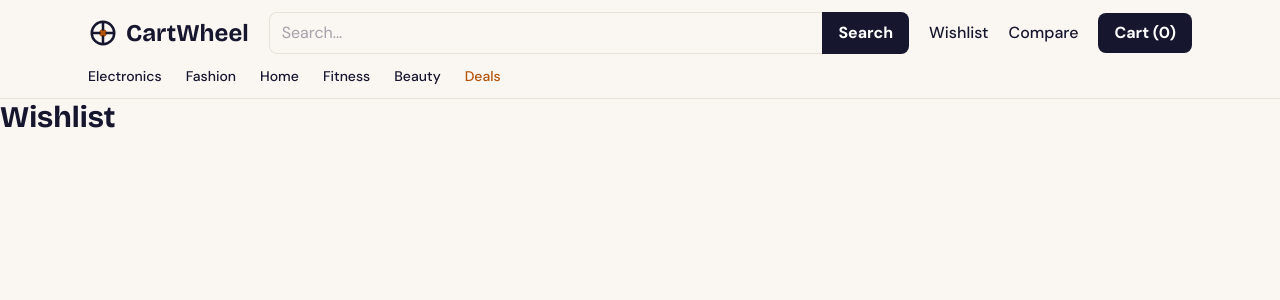
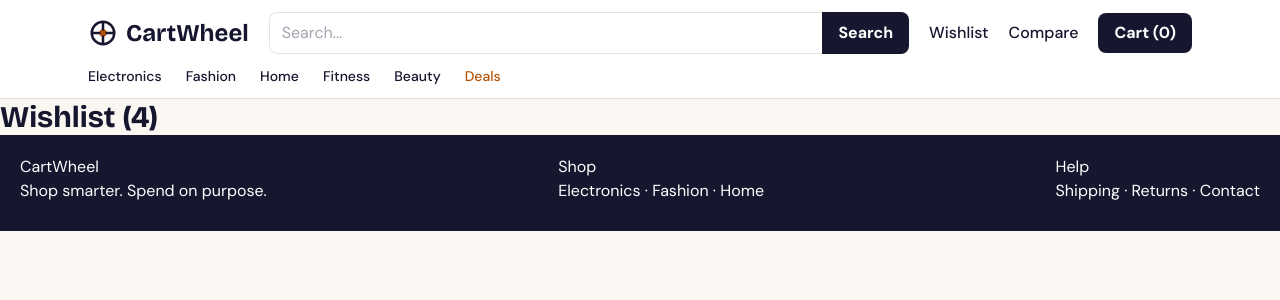
Before and after one commit to hariprasad522/cartwheel-store, a React (Vite) app: page /wishlist in a window 1280 px wide. Shown: the top 300 px of the page. Built offline with nearby package versions, Linux system fonts and the light colour scheme.

Commit message:
Add Products in home

```diff
--- a/src/components/Footer.jsx
+++ b/src/components/Footer.jsx
@@ -1,4 +1,21 @@
 const Footer = () => {
-  return <></>
-}
+  return (
+    <>
+      <div className="p-5 w-full bg-ink h-24 flex justify-between text-panel">
+        <div>
+          <h1>CartWheel</h1>
+          <p className="">Shop smarter. Spend on purpose.</p>
+        </div>
+        <div>
+          <p>Shop</p>
+          <p>Electronics · Fashion · Home</p>
+        </div>
+        <div>
+          <p>Help</p>
+          <p>Shipping · Returns · Contact</p>
+        </div>
+      </div>
+    </>
+  );
+};
 export default Footer;
--- a/src/components/Navbar.jsx
+++ b/src/components/Navbar.jsx
@@ -15,7 +15,7 @@ const Navbar = () => {
 
   return (
     <>
-      <header className="border-b border-line bg-page">
+      <header className="border-b border-line bg-panel">
         <div className="mx-auto px-4 py-3 max-w-6xl flex flex-wrap items-center gap-3 md:gap-5 md:px-6">
           {/* logo */}
           <Link
--- a/src/pages/Home.jsx
+++ b/src/pages/Home.jsx
@@ -1,5 +1,33 @@
+import { useEffect, useState } from "react";
+
 const Home = () => {
-  return <h1 className="font-bold text-3xl font-display">Home</h1>
-}
+  const [products, setProducts] = useState([]);
+  useEffect(() => {
+    fetch("https://dummyjson.com/products")
+      .then((res) => res.json())
+      .then((obj) => setProducts(obj.products));
+  }, []);
+  return (
+    <>
+      <h1 className="font-bold text-3xl font-display">Home</h1>
+      {/* card */}
+      <div className="grid grid-cols-[repeat(auto-fill,minmax(220px,1fr))]">
+        {products.map((product) => (
+          <article key={product.id}  className="border rounded-xl border-ink p-2.5 mt-0 mx-2.5 mb-2.5 bg-panel">
+            <img
+              src={product.thumbnail}
+              alt={product.title}
+              className="hover:shadow rounded-2xl bg-line"
+              loading="lazy"
+            ></img>
+            <h2>{product.title}</h2>
+            <p>Price: ₹{product.price}</p>
+            <p>Rating: {product.rating}</p>
+          </article>
+        ))}
+      </div>
+    </>
+  );
+};
 
 export default Home;
--- a/src/pages/Wishlist.jsx
+++ b/src/pages/Wishlist.jsx
@@ -1,5 +1,14 @@
 const Wishlist = () => {
-  return <h1 className="font-bold text-3xl font-display">Wishlist</h1>
+  return (<>
+  <h1 className="font-bold text-3xl font-display">Wishlist (4)</h1>
+  {/* <div className="grid grid-cols-4 gap-4 ">
+    <div>shoe</div>
+    <div>watch</div>
+    <div>soap</div>
+    <div>shampoo</div>
+  </div> */}
+  </>
+  )
 }
 
 export default Wishlist;
```
